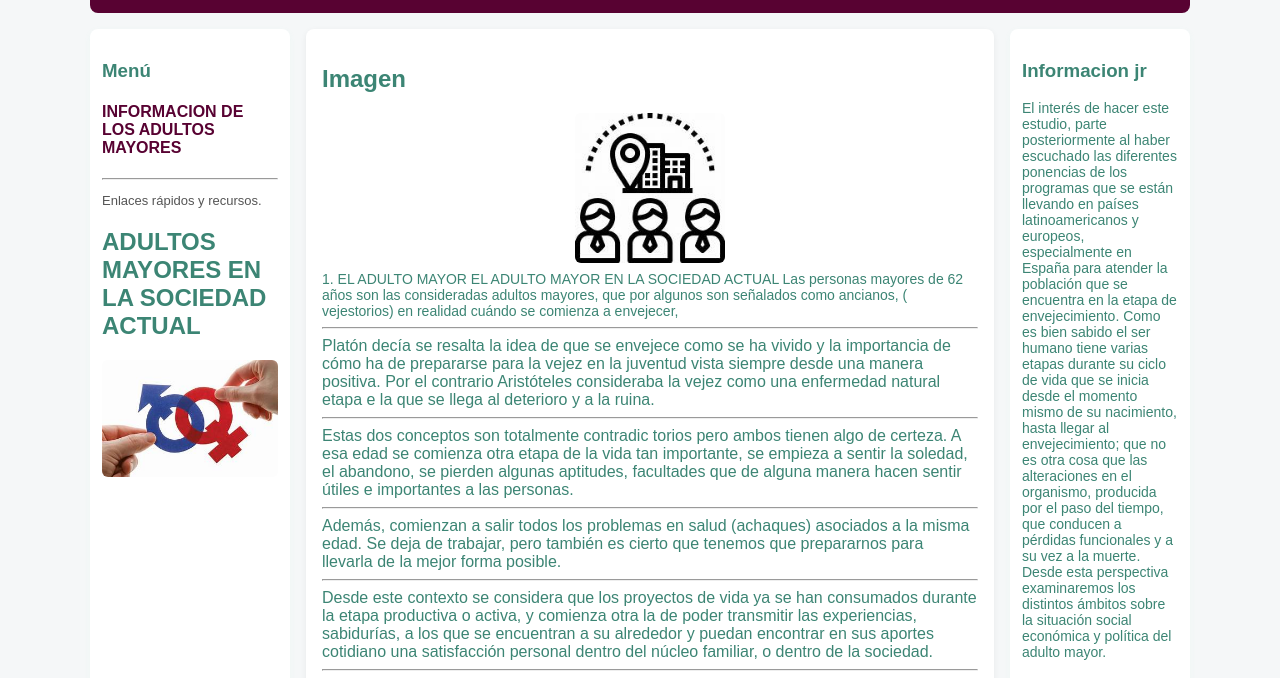
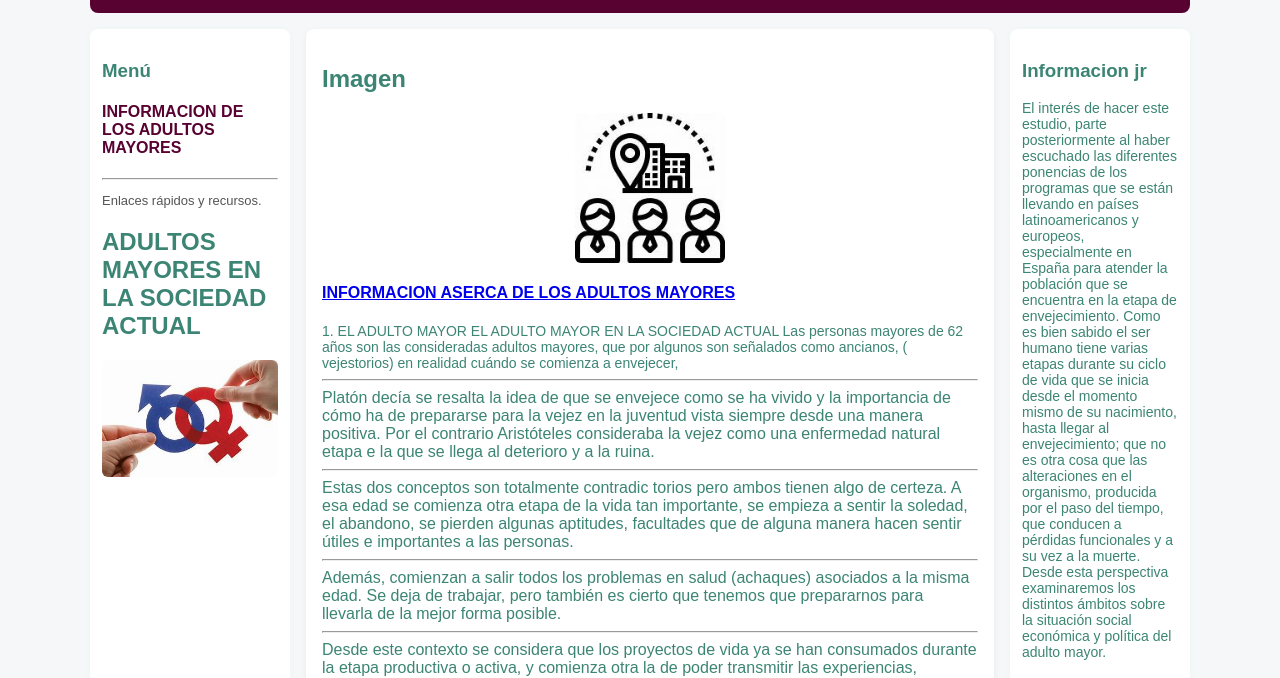
Before and after one commit to jrguadarrama1028/ADULTOS-JR, a plain HTML site: page index.html in a window 1280 px wide. Shown: the part 115-793 px from the top of the page. Drawn offline with Linux system fonts and the light colour scheme.

Commit message:
Add link to information about older adults

```diff
--- a/index.html
+++ b/index.html
@@ -45,6 +45,7 @@
         <h2>Imagen</h2>
         <img src="vi.jpeg" alt="Imagen del albumn " width="150 alt="">
       </section>
+       <H4><a href="adultos3.html">INFORMACION ASERCA DE LOS ADULTOS MAYORES</a></H4>
 <p style="font-size:14px;margin:6px 0">1. EL ADULTO MAYOR
  EL ADULTO  MAYOR  EN LA SOCIEDAD ACTUAL
  Las personas mayores de 62 años son las
```
